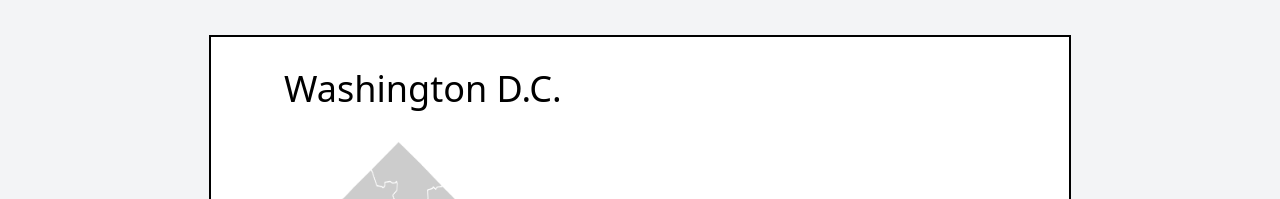
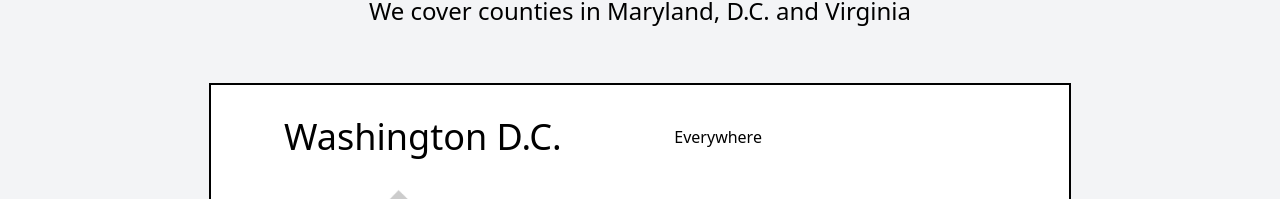
Before and after one commit to Jgar514/blacklinecontracting.com, a React (Vite) app in the folder blackline/: page / in a window 1280 px wide. Shown: the part 2037-2236 px from the top of the page. Built offline with nearby package versions, Linux system fonts and the light colour scheme.

Commit message:
fixed bg-gray100

```diff
--- a/blackline/src/data/areas.js
+++ b/blackline/src/data/areas.js
@@ -4,7 +4,7 @@ export default [
 	{
 		index: 3,
 		state: "Washington D.C.",
-		counties: [""],
+		counties: ["Everywhere"],
 		imgUrl: blankdc,
 	},
 	{
--- a/blackline/src/pages/Home/Home.jsx
+++ b/blackline/src/pages/Home/Home.jsx
@@ -20,7 +20,7 @@ function Home() {
 			<BelowHero />
 			<Works />
 
-			<div className="flex flex-col items-center justify-center gap-2 w-full lg:py-10">
+			<div className="flex flex-col items-center justify-center gap-2 w-full lg:py-10 bg-gray-100">
 				<FillerHeading className="mb-4 text-center" heading="More Projects" p="We take pride in our projects. Feel free to reach out with any questions." />
 
 				<Slider className="" />
--- a/blackline/src/pages/Home/ImageCard.jsx
+++ b/blackline/src/pages/Home/ImageCard.jsx
@@ -23,9 +23,9 @@ const ProjectCard = ({ name, img, link }) => {
 
 const ServingCard = () => {
 	return (
-		<div id="works" className="h-full w-full py-8 lg:py-4 bg-gray-200">
+		<div id="works" className="h-full w-full py-8 lg:py-10 bg-gray-200">
 			<div className="container mx-auto gap-10  ">
-				<h2 className="text-4xl font-bold text-center mb-4 lg:text-6xl">Services</h2>
+				<h2 className="text-4xl font-bold text-center mb-4 lg:text-6xl"> Services</h2>
 				<div className="flex flex-wrap justify-between ">
 					{types.map((project, index) => (
 						<ProjectCard key={`project-${index}`} {...project} />
--- a/blackline/src/pages/Services/Services.jsx
+++ b/blackline/src/pages/Services/Services.jsx
@@ -24,7 +24,7 @@ function Services() {
 	return (
 		<>
 			<div id="topOfServices">
-				<div className="bg-gray-100">
+				<div className="bg-gray-100 lg:pt-8">
 					<Header title="Services" />
 
 					<div className="pt-10 bg-gray-100 ">
```
